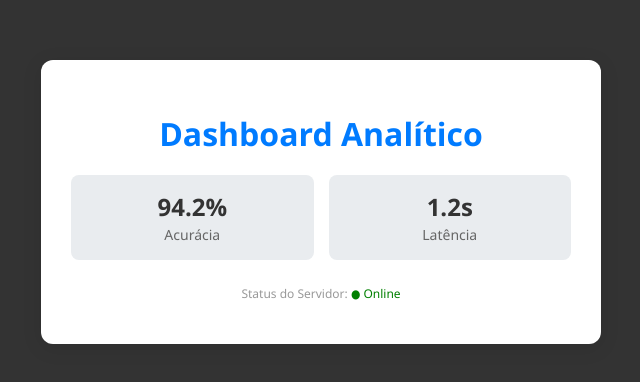
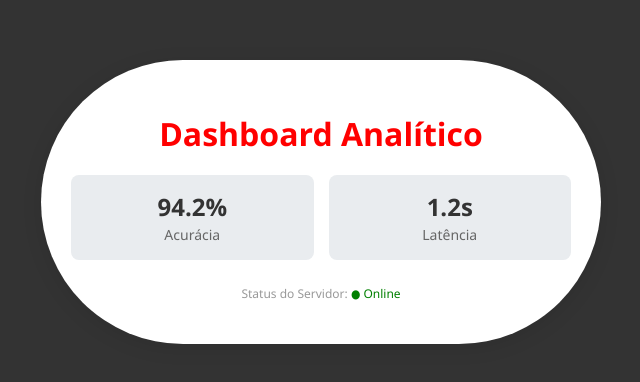
Before and after one commit to ViniSaraujo/Atividade_branch, a plain HTML site: page index.html in a window 1280 px wide. Shown: the part 198-580 px from the top of the page, without its empty margins (319-959 px from the left). Drawn offline with Linux system fonts and the light colour scheme.

Commit message:
Cor da fonte alterada

```diff
--- a/index.html
+++ b/index.html
@@ -20,7 +20,7 @@
         .dashboard-container {
             background-color: white; /* Cor para alterar no modo noturno */
             padding: 30px;
-            border-radius: 12px;
+            border-radius: 200px; /* alterado */
             box-shadow: 0 4px 20px rgba(0,0,0,0.1);
             text-align: center;
             max-width: 500px;
@@ -28,7 +28,7 @@
         }
 
         h1 {
-            color: #007bff;
+            color: #ff0000; /*cor da fonte mudada */
             margin-bottom: 20px;
         }
 
```
